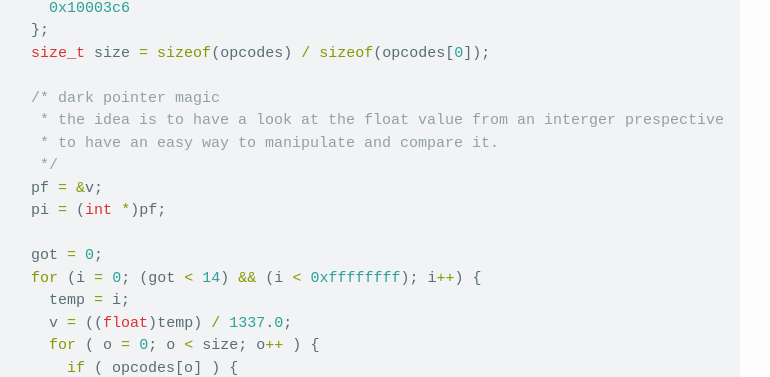
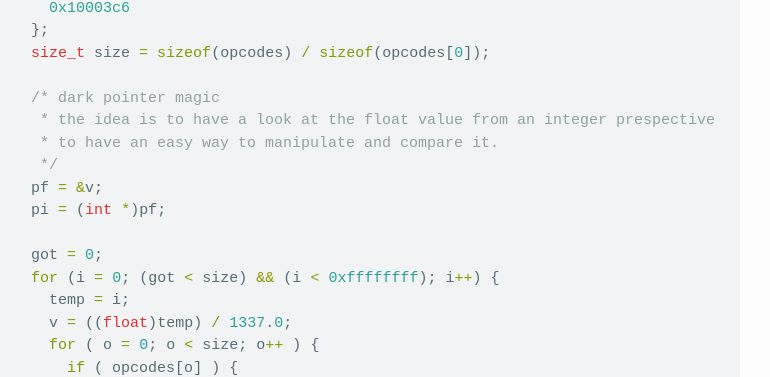
Before and after one commit to 0xabe-io/0xabe-io.github.io, a Jekyll site: the page built from _posts/2016-04-18-PlaidCTF-fixedpoint.md, in a window 1280 px wide and 900 px high, scrolled down 4087 px. Shown: the part 170-547 px from the top of the window, without its empty margins (270-1040 px from the left). Built offline with Jekyll 4.4.1, drawn with Linux system fonts in a browser that asks for light colours; comment, search, counter and statistics services are not loaded.

Commit message:
fixed typo

```diff
--- a/_posts/2016-04-18-PlaidCTF-fixedpoint.md
+++ b/_posts/2016-04-18-PlaidCTF-fixedpoint.md
@@ -185,14 +185,14 @@ int main(void) {
   size_t size = sizeof(opcodes) / sizeof(opcodes[0]);
 
   /* dark pointer magic
-   * the idea is to have a look at the float value from an interger prespective
+   * the idea is to have a look at the float value from an integer prespective
    * to have an easy way to manipulate and compare it.
    */
   pf = &v;
   pi = (int *)pf;
 
   got = 0;
-  for (i = 0; (got < 14) && (i < 0xffffffff); i++) {
+  for (i = 0; (got < size) && (i < 0xffffffff); i++) {
     temp = i;
     v = ((float)temp) / 1337.0;
     for ( o = 0; o < size; o++ ) {
```
